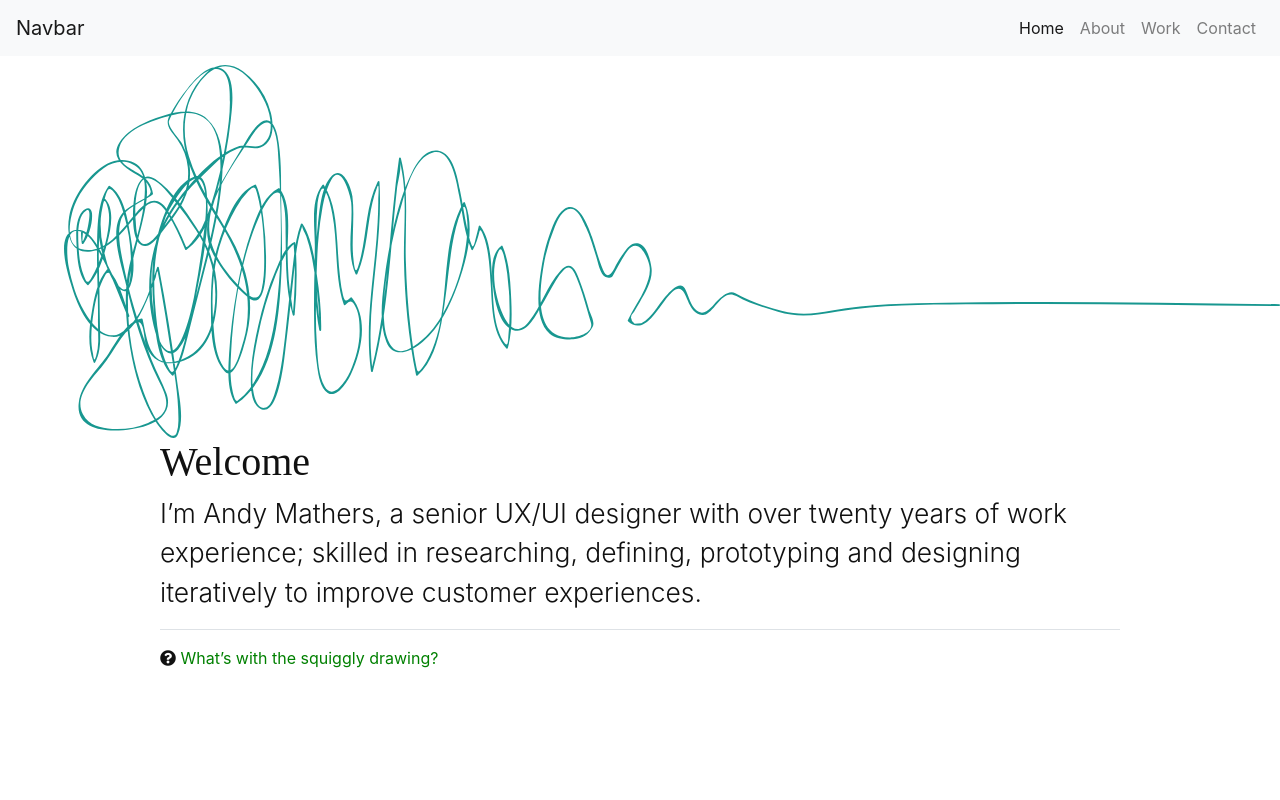
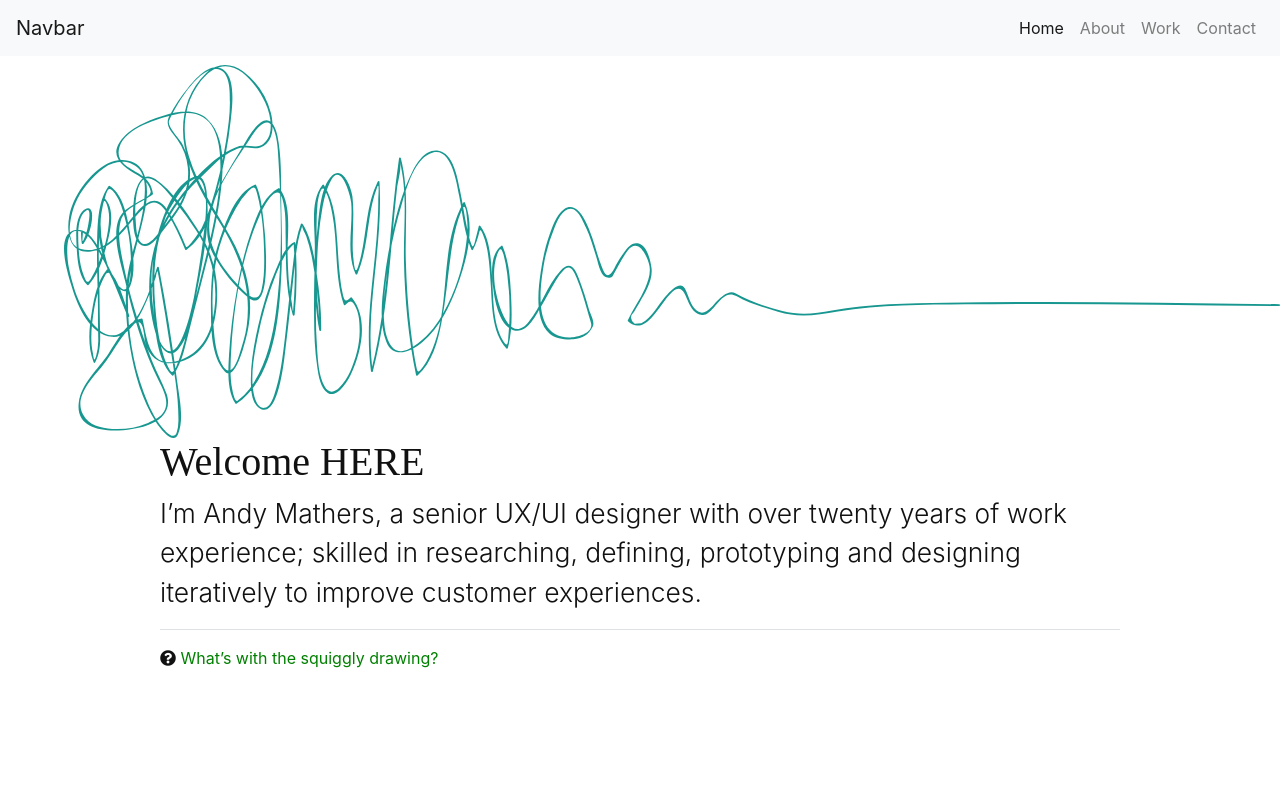
Before and after one commit to andymathers/andymathers.github.com, a plain HTML site: page index.html in a window 1280 px wide. Shown: the top 800 px of the page. Drawn offline with nearby package versions, Linux system fonts and the light colour scheme.

Commit message:
Update index.html

```diff
--- a/index.html
+++ b/index.html
@@ -63,7 +63,7 @@
     </section>
 
     <section id="introduction" class="mx-auto w-75 pb-5" style="height:50vh;">
-        <h1>Welcome</h1>
+        <h1>Welcome HERE</h1>
         <p class="lead border-bottom pb-3">I’m Andy Mathers, a senior UX/UI designer with over twenty years of work experience; skilled in researching, defining, prototyping and designing iteratively to improve customer experiences.</p>
         <i class="fas fa-question-circle"></i>
         <a href="#" data-toggle="modal" data-target="#squiggleModal">What’s with the squiggly drawing?</a>
```
